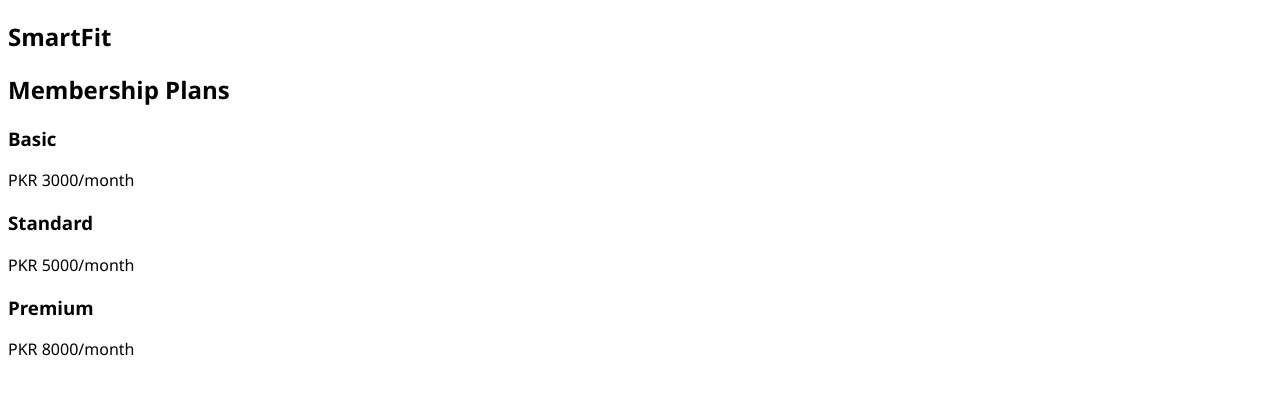
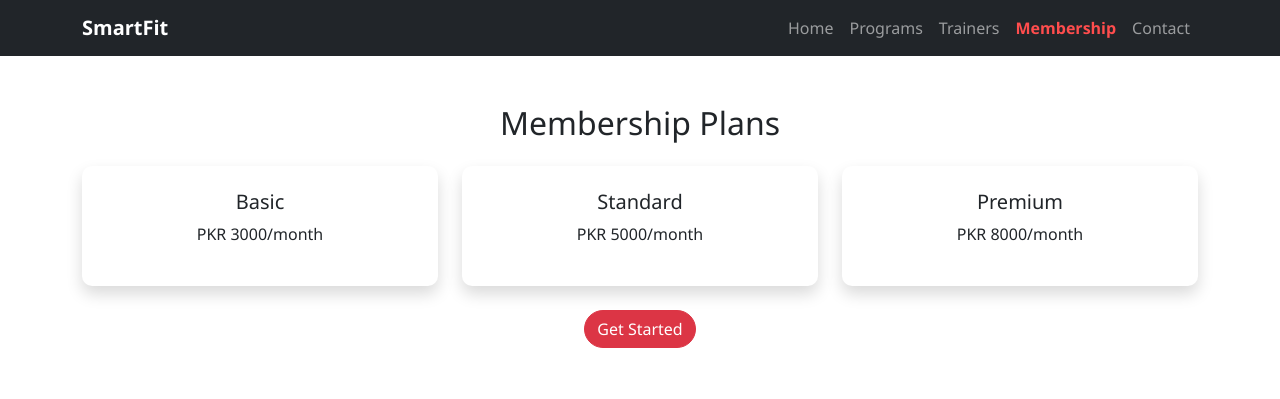
Before and after one commit to amiratgit7/Smart-Club, a website: page src/membership.html in a window 1280 px wide. Drawn offline with nearby package versions, Linux system fonts and the light colour scheme.

Commit message:
Added Membership Page

```diff
--- a/src/membership.html
+++ b/src/membership.html
@@ -2,39 +2,56 @@
 <html lang="en">
 <head>
 <meta charset="UTF-8">
+<meta name="viewport" content="width=device-width, initial-scale=1.0">
 <title>Membership</title>
+
+<link href="https://cdn.jsdelivr.net/npm/bootstrap@5.3.0/dist/css/bootstrap.min.css" rel="stylesheet">
 <link rel="stylesheet" href="../styles/style.css">
 </head>
 
 <body>
 
-<header>
-  <nav class="navbar">
-    <h1 class="logo">SmartFit</h1>
-  </nav>
-</header>
+<nav class="navbar navbar-expand-lg navbar-dark bg-dark sticky-top">
+  <div class="container">
+    <a class="navbar-brand fw-bold" href="index.html">SmartFit</a>
 
-<section class="page">
-  <h2>Membership Plans</h2>
+    <button class="navbar-toggler" data-bs-toggle="collapse" data-bs-target="#navMenu">
+      <span class="navbar-toggler-icon"></span>
+    </button>
 
-  <div class="pricing">
-    <div class="card">
-      <h3>Basic</h3>
-      <p>PKR 3000/month</p>
-    </div>
-
-    <div class="card">
-      <h3>Standard</h3>
-      <p>PKR 5000/month</p>
-    </div>
-
-    <div class="card">
-      <h3>Premium</h3>
-      <p>PKR 8000/month</p>
+    <div class="collapse navbar-collapse" id="navMenu">
+      <ul class="navbar-nav ms-auto">
+        <li><a class="nav-link" href="index.html">Home</a></li>
+        <li><a class="nav-link" href="programs.html">Programs</a></li>
+        <li><a class="nav-link" href="trainers.html">Trainers</a></li>
+        <li><a class="nav-link" href="membership.html">Membership</a></li>
+        <li><a class="nav-link" href="contact.html">Contact</a></li>
+      </ul>
     </div>
   </div>
+</nav>
 
+<section class="container py-5 text-center">
+  <h2 class="mb-4">Membership Plans</h2>
+
+  <div class="row g-4">
+    <div class="col-md-4"><div class="card p-4 shadow"><h5>Basic</h5><p>PKR 3000/month</p></div></div>
+    <div class="col-md-4"><div class="card p-4 shadow"><h5>Standard</h5><p>PKR 5000/month</p></div></div>
+    <div class="col-md-4"><div class="card p-4 shadow"><h5>Premium</h5><p>PKR 8000/month</p></div></div>
+  </div>
+
+  <a href="contact.html" class="btn btn-danger mt-4">Get Started</a>
 </section>
+
+<script src="https://cdn.jsdelivr.net/npm/bootstrap@5.3.0/dist/js/bootstrap.bundle.min.js"></script>
+
+<script>
+document.querySelectorAll(".nav-link").forEach(link => {
+  if(link.href === window.location.href){
+    link.classList.add("active");
+  }
+});
+</script>
 
 </body>
 </html>
```
